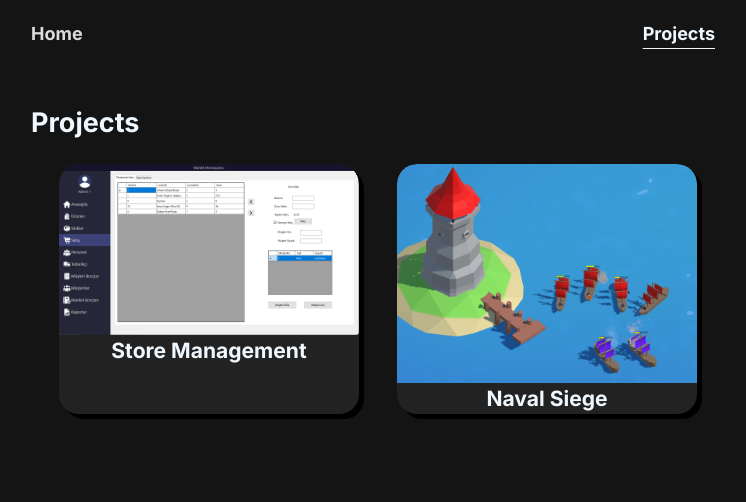
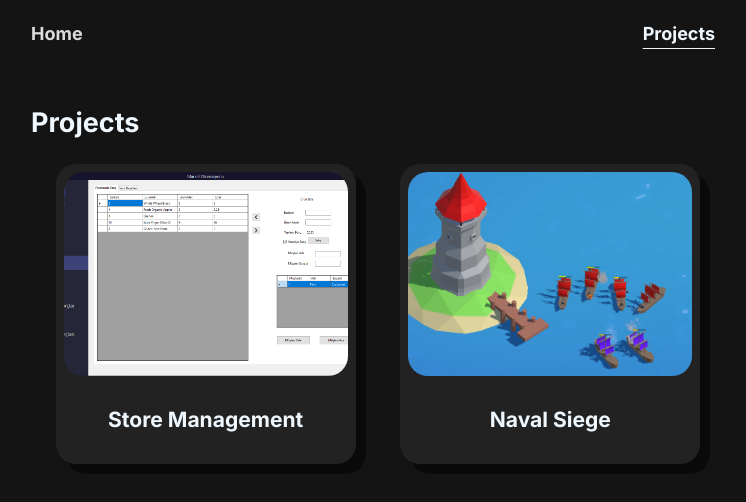
Before and after one commit to mithrilfire/mithrilfire.github.io, a plain HTML site: page projects.html in a window 1280 px wide. Shown: the whole page, without its empty margins (262-1008 px from the left). Drawn offline with Linux system fonts and the light colour scheme.

Commit message:
improve card styling and refactor

```diff
--- a/css/style.css
+++ b/css/style.css
@@ -111,6 +111,61 @@ section a:hover {
     color: rgb(105, 200, 255);
 }
 
+.project-container {
+    display: flex;
+    justify-content: space-evenly;
+    margin: 20px 0 0 0;
+    gap: 20px;
+    flex-wrap: wrap;
+}
+
+.project-card {
+    display: flex;
+    flex-direction: column;
+    align-items: center;
+    background-color: rgb(34, 34, 34);
+    outline: solid 2px transparent;
+    outline-offset: 0px;
+    border-radius: 20px;
+    transition: outline-offset .1s ease .0s, outline-color .5s ease .2s;
+    width: 300px;
+    height: 300px;
+    box-shadow: 10px 10px 0 rgb(10, 10, 10);
+    text-decoration: none;
+    overflow: hidden;
+    flex-shrink: 0;
+    padding: 8px 8px 0 8px;
+}
+
+.project-card:hover {
+    outline-color: rgb(235, 235, 235);
+    outline-offset: 5px;
+    transition: outline-offset .1s ease;
+}
+
+.project-card img {
+    object-fit: cover;
+    /* border-radius: 20px 20px 0 0; */
+    border-radius: 20px;
+    height: 70%;
+    width: 100%;
+}
+
+.project-card div {
+    height: 30%;
+    display: flex;
+    justify-content: center;
+    justify-items: center;
+    align-items: center;
+}
+
+.project-card,
+.project-card:hover,
+.project-card:visited,
+.project-card:active {
+    color: inherit;
+}
+
 @media screen and (max-width: 44em) {
     .container {
         width: 100%;
--- a/projects.html
+++ b/projects.html
@@ -9,47 +9,6 @@
     <link rel="stylesheet" href="/css/inter.css">
     <link rel="stylesheet" href="/css/reset.css">
     <link rel="stylesheet" href="/css/style.css">
-
-    <style>
-        .pt {
-            display: flex;
-            justify-content: space-evenly;
-            margin: 20px 0 0 0;
-            gap: 10px;
-            flex-wrap: wrap;
-        }
-
-        .ot {
-            display: flex;
-            flex-direction: column;
-            align-items: center;
-            background-color: rgb(34, 34, 34);
-            height: 100px;
-            outline: solid 2px transparent;
-            outline-offset: 0px;
-            border-radius: 20px;
-            transition: outline-offset .1s ease .0s, outline-color .5s ease .2s;
-            width: 300px;
-            height: 250px;
-            box-shadow: 5px 5px 0 black;
-            text-decoration: none;
-            overflow: hidden;
-            /* padding: 5px; */
-        }
-
-        .ot:hover {
-            outline-color: rgb(235, 235, 235);
-            outline-offset: 5px;
-            transition: outline-offset .1s ease;
-        }
-
-        .ot,
-        .ot:hover,
-        .ot:visited,
-        .ot:active {
-            color: inherit;
-        }
-    </style>
 </head>
 
 <body>
@@ -72,14 +31,18 @@
 
         <section>
             <h1>Projects</h1>
-            <div class="pt">
-                <a class="ot" href="https://github.com/mithrilfire/Store-Management-App">
-                    <img style="border-radius: 20px 20px 0 0;" src="./img/sm-img.png" alt="Store Management">
-                    <h3>Store Management</h3>
+            <div class="project-container">
+                <a class="project-card" href="https://github.com/mithrilfire/Store-Management-App">
+                    <img src="./img/sm-img.png" alt="Store Management">
+                    <div>
+                        <h3>Store Management</h3>
+                    </div>
                 </a>
-                <a class="ot" href="./naval-siege.html">
-                    <img style="border-radius: 20px 20px 0 0;" src="./img/ns-img.png" alt="Naval Siege">
-                    <h3>Naval Siege</h3>
+                <a class="project-card" href="./naval-siege.html">
+                    <img src="./img/ns-img.png" alt="Naval Siege">
+                    <div>
+                        <h3>Naval Siege</h3>
+                    </div>
                 </a>
             </div>
         </section>
```
